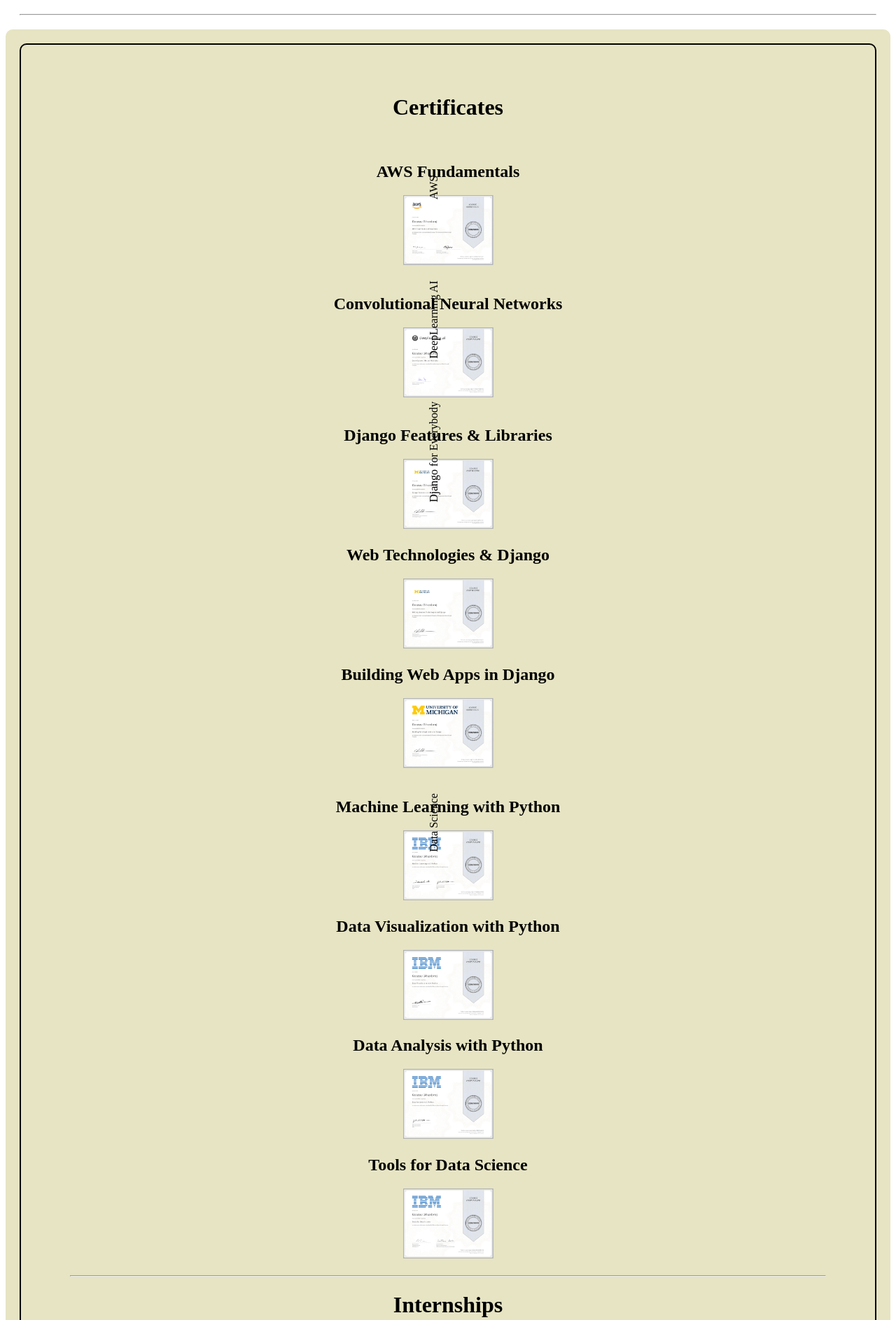
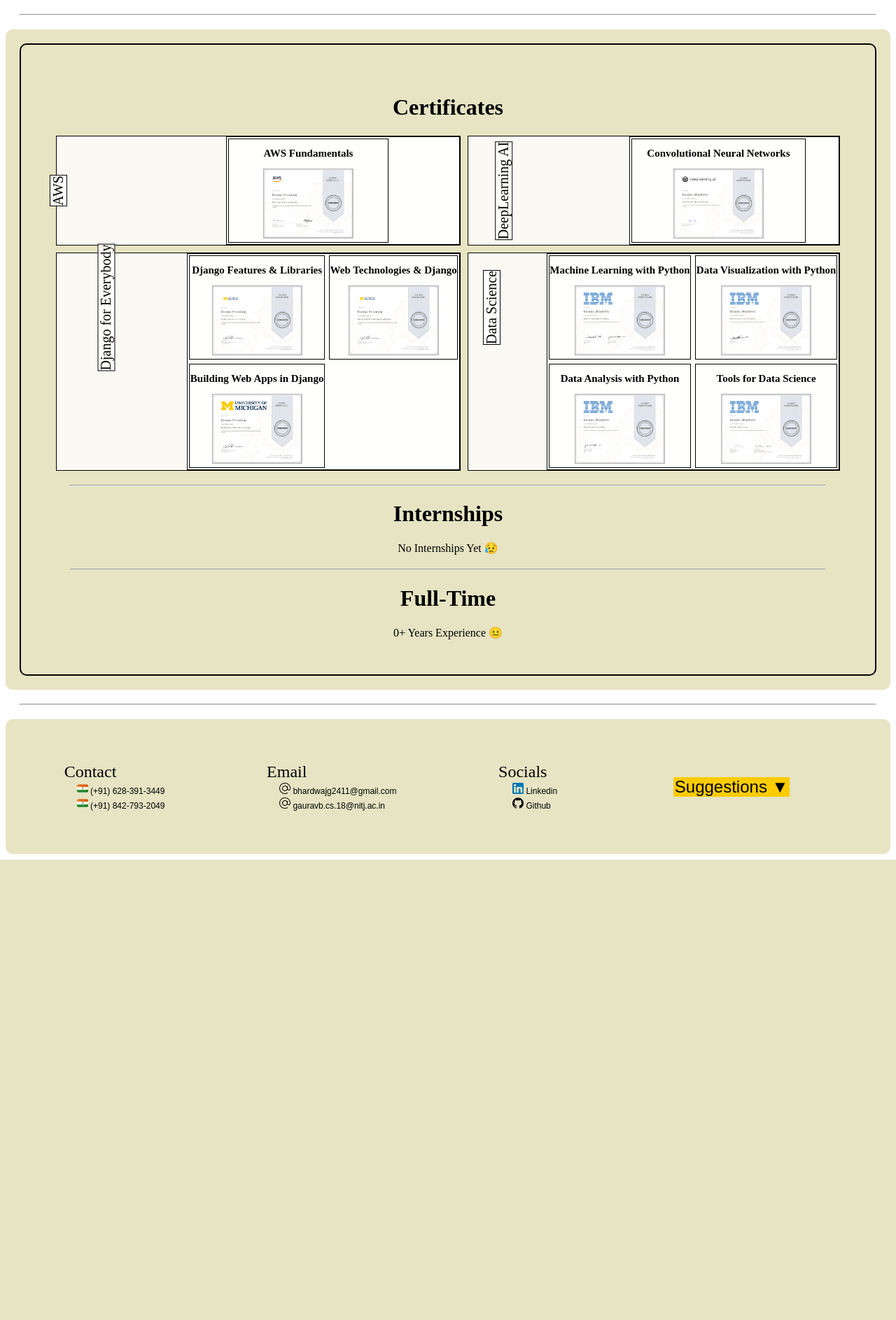
Before and after one commit to sample1234-rgb/Flask-, a Flask app: page /exp in a window 1280 px wide. Shown: the part 50-1937 px from the top of the page at 70% size. After the commit the page ends 1279 px from the top, so only its background shows below. Run offline with Flask 2, Linux system fonts and the light colour scheme.

Commit message:
Added new Changes

```diff
--- a/hello.py
+++ b/hello.py
@@ -6,7 +6,7 @@ from wtforms import Form, StringField, SubmitField, TextAreaField
 from wtforms.validators import DataRequired, Email
 from flask_sqlalchemy import SQLAlchemy
 from datetime import datetime
-# from setting import initiate
+from setting import initiate
 
 app = Flask(__name__)
 
@@ -14,18 +14,18 @@ app = Flask(__name__)
 def index():
     return render_template('hello.html')
 
-# initiate(app)
+initiate(app)
 
-app.config['SECRET_KEY'] = 'Selena | Gaurav'
-app.config['MAIL_SERVER'] = 'smtp.gmail.com'
-app.config['MAIL_PORT'] = 465
-app.config['MAIL_USERNAME'] = 'bhardwajg2411@gmail.com'
-app.config['MAIL_PASSWORD'] = 'dakapqctjyffjrrc'
-app.config['MAIL_USE_TLS'] = False
-app.config['MAIL_USE_SSL'] = True
+# app.config['SECRET_KEY'] = '****************'
+# app.config['SQLALCHEMY_DATABASE_URI'] = 'sqlite:///****.db'
+# app.config['MAIL_SERVER'] = 'smtp.gmail.com'
+# app.config['MAIL_PORT'] = 465
+# app.config['MAIL_USERNAME'] = '***********@gmail.com'
+# app.config['MAIL_PASSWORD'] = 'da************rc'
+# app.config['MAIL_USE_TLS'] = False
+# app.config['MAIL_USE_SSL'] = True
 
 mail = Mail(app)
-app.config['SQLALCHEMY_DATABASE_URI'] = 'sqlite:///users.db'
 
 db = SQLAlchemy(app)
 class Users(db.Model):
--- a/static/style.css
+++ b/static/style.css
@@ -27,7 +27,7 @@ p {margin:2px;}
     display:flex;
     flex-wrap: nowrap;
     justify-content: space-around;
-    alig-n-content: spacebetween;
+    align-content: space-between;
 }
 .white-spaces{
     width:-webkit-fill-available;
@@ -96,11 +96,10 @@ a{
 }
 .button:hover{
     border:1px solid #f0f0f0;
-    background-color:white;
     height:95px;
     width:95px;
     transition:0.5s;
-    color:#f0f0f0;
+    color:black;
     cursor: pointer;
 }
 
@@ -138,6 +137,13 @@ hr{
     padding: 0px 80px 0px 20px;
     white-space: nowrap;
 }
+.foot{
+    display:flex;
+    padding:20px;
+    justify-content: space-evenly;
+    flex-wrap: wrap;
+    align-items:center;
+}
 .footer-ques{
     margin:2px;
     font-size:24px;
@@ -149,3 +155,37 @@ hr{
     font-size:12px;
     font-family:Arial;
 }
+.certi{
+    background-color:#e6e4cc;
+    border:2px solid;
+    margin:2px;
+}
+.certi:hover{
+    padding:10px;
+    background-image: linear-gradient(to right, rgba(255,255,255,0), rgba(255,254,253,0.9));
+}
+.certi-text{
+    font-size:10px;
+}
+.grid-container{
+    display:grid;
+    grid-template-columns: auto auto;
+    grid-gap: 2px;
+}
+.grid-container > div {
+  background-color: rgba(255, 255, 255, 0.8);
+  border: 1px solid black;
+  text-align: center;
+  font-size: 20px;
+}
+.footer p.footer-ans.btn{
+    transform: rotate(0deg);
+    font-size:24px;
+    background-color: #ffcc01;
+}
+
+@media (width : 1000px){
+    .btn{
+        transform: rotate(-90deg);
+    }
+}
```
